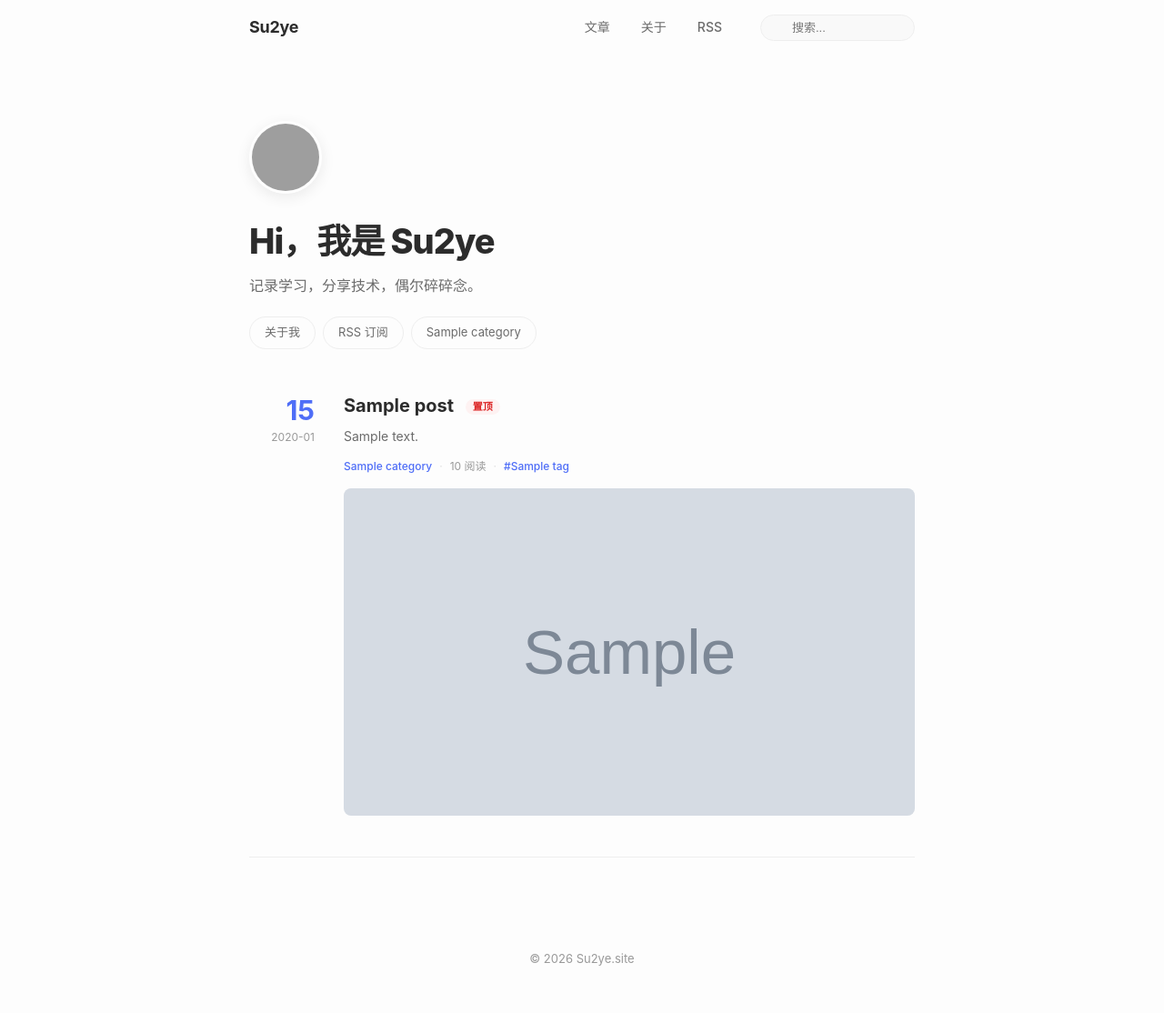
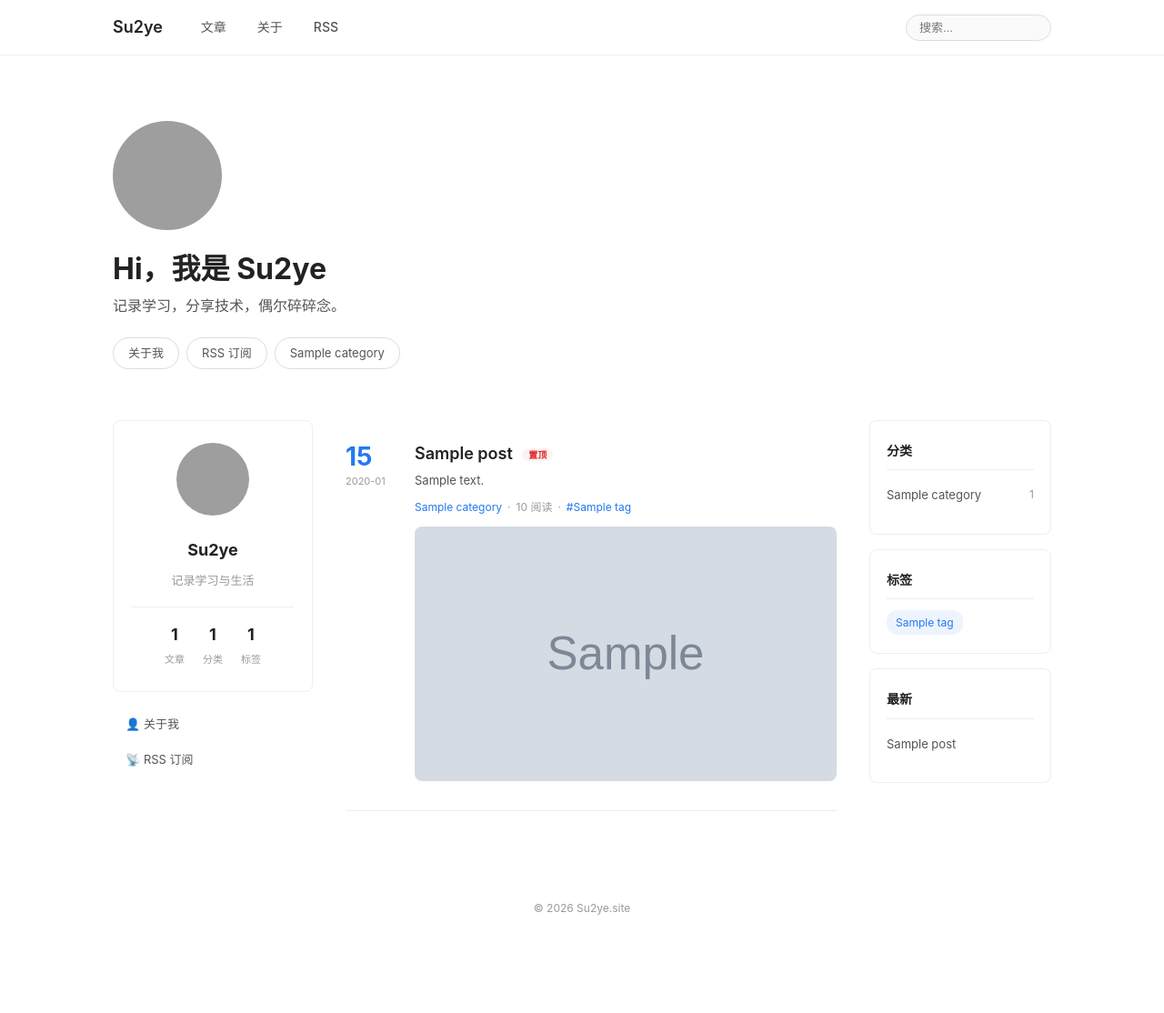
Before and after one commit to Su2ye/Su2ye_blog, a Django app: page / in a window 1280 px wide. Shown: the whole page at 91% size. After the commit the page ends 1006 px from the top, so only its background shows below. Run offline with Django 3.2, Linux system fonts and the light colour scheme; tables that the repository leaves empty hold one stand-in row (values such as "Sample post"); grey boxes marked "Sample" are stand-in pictures; grey boxes are pictures that could not be loaded.

Commit message:
三栏布局：左个人信息+中文章+右分类标签

```diff
--- a/static/css/style.css
+++ b/static/css/style.css
@@ -1,16 +1,15 @@
 /* ============================================================
-   Su2ye 的博客 — 极简·时间线·阅读优先
+   Su2ye 的博客 — 三栏布局
    ============================================================ */
 *, *::before, *::after { box-sizing: border-box; margin: 0; padding: 0; }
 
 :root {
-    --accent: #4f6ef7;
-    --accent-dim: #8b9cf7;
-    --text: #2c2c2c;
-    --text-light: #6b6b6b;
+    --blue: #2478f2;
+    --blue-light: #eef4fd;
+    --text: #222;
+    --text-light: #555;
     --text-muted: #999;
-    --bg: #fdfdfd;
-    --card-bg: #fff;
+    --bg: #fff;
     --border: #eee;
     --radius: 8px;
 }
@@ -20,240 +19,249 @@ html { scroll-behavior: smooth; }
 body {
     font-family: -apple-system, BlinkMacSystemFont, "Segoe UI", "PingFang SC",
                  "Hiragino Sans GB", "Microsoft YaHei", "Noto Sans SC", sans-serif;
-    font-size: 16px; line-height: 1.8; color: var(--text);
+    font-size: 15px; line-height: 1.8; color: var(--text);
     background: var(--bg); -webkit-font-smoothing: antialiased;
 }
 
-a { color: var(--accent); text-decoration: none; }
+a { color: var(--blue); text-decoration: none; }
 a:hover { text-decoration: underline; }
 
 /* ===== Nav ===== */
 .site-header {
-    background: rgba(253,253,253,.92); backdrop-filter: blur(12px);
-    border-bottom: 1px solid transparent;
+    background: rgba(255,255,255,.9); backdrop-filter: blur(12px);
     position: sticky; top: 0; z-index: 100;
+    border-bottom: 1px solid var(--border);
 }
-.site-header.scrolled { border-bottom-color: var(--border); }
 .header-inner {
-    max-width: 780px; margin: 0 auto; padding: 0 24px;
+    max-width: 1080px; margin: 0 auto; padding: 0 24px;
     display: flex; align-items: center; height: 60px; gap: 28px;
 }
-.site-logo {
-    font-size: 18px; font-weight: 700; color: var(--text);
-    letter-spacing: -.3px; white-space: nowrap;
-}
-.site-logo:hover { color: var(--accent); text-decoration: none; }
-.site-nav { display: flex; gap: 6px; margin-left: auto; }
+.site-logo { font-size: 18px; font-weight: 600; color: var(--text); white-space: nowrap; }
+.site-logo:hover { color: var(--blue); text-decoration: none; }
+.site-nav { display: flex; gap: 6px; }
 .site-nav a {
     padding: 6px 14px; border-radius: 6px; font-size: 14px;
     color: var(--text-light); font-weight: 500; transition: all .15s;
 }
-.site-nav a:hover { background: #f4f4f5; color: var(--text); text-decoration: none; }
-.header-search { position: relative; }
+.site-nav a:hover { background: #f5f5f5; color: var(--text); text-decoration: none; }
+.header-search { margin-left: auto; }
 .header-search input {
-    padding: 6px 14px 6px 34px; border: 1px solid var(--border); border-radius: 20px;
-    font-size: 13px; width: 170px; outline: none; background: #f9f9f9;
+    padding: 6px 14px; border: 1px solid #ddd; border-radius: 20px;
+    font-size: 13px; width: 160px; outline: none; background: #fafafa;
     transition: all .2s;
 }
-.header-search input:focus { border-color: var(--accent-dim); width: 200px; background: #fff; }
+.header-search input:focus { border-color: var(--blue); background: #fff; width: 190px; }
 
 /* ===== Hero ===== */
 .hero {
-    max-width: 780px; margin: 0 auto; padding: 72px 24px 48px;
-    text-align: left; position: relative;
+    max-width: 1080px; margin: 0 auto; padding: 72px 24px 56px;
+    text-align: left;
 }
 .hero-inner { max-width: 600px; }
 .hero-avatar {
-    width: 80px; height: 80px; border-radius: 50%; object-fit: cover;
-    margin-bottom: 20px; border: 3px solid rgba(255,255,255,.6);
-    box-shadow: 0 4px 16px rgba(0,0,0,.08);
+    width: 120px; height: 120px; border-radius: 50%; object-fit: cover;
+    margin-bottom: 24px; display: block;
 }
-.hero h1 { font-size: 38px; font-weight: 800; line-height: 1.25; letter-spacing: -1px; margin-bottom: 12px; }
-.hero p { font-size: 16px; color: var(--text-light); line-height: 1.7; }
-.hero-tags {
-    margin-top: 20px; display: flex; gap: 8px; flex-wrap: wrap;
-}
+.hero h1 { font-size: 32px; font-weight: 700; line-height: 1.2; margin-bottom: 8px; }
+.hero p { font-size: 16px; color: var(--text-light); line-height: 1.7; margin-bottom: 20px; }
+.hero-tags { display: flex; gap: 8px; flex-wrap: wrap; }
 .hero-tags a {
-    padding: 5px 16px; border: 1px solid var(--border); border-radius: 18px;
+    padding: 5px 16px; border: 1px solid #ddd; border-radius: 18px;
     color: var(--text-light); font-size: 13px; transition: all .15s;
 }
-.hero-tags a:hover { border-color: var(--accent); color: var(--accent); text-decoration: none; }
+.hero-tags a:hover { border-color: var(--blue); color: var(--blue); text-decoration: none; }
 
-/* ===== Main Layout ===== */
-.main-layout { max-width: 780px; margin: 0 auto; padding: 0 24px 64px; }
-.content { width: 100%; }
+/* ===== Three-Column Layout ===== */
+.main-layout {
+    max-width: 1080px; margin: 0 auto; padding: 0 24px 64px;
+    display: flex; gap: 36px; align-items: flex-start;
+}
+.sidebar-left  { width: 220px; flex-shrink: 0; }
+.content        { flex: 1; min-width: 0; }
+.sidebar-right { width: 200px; flex-shrink: 0; }
 
-/* ===== Post Cards (Timeline) ===== */
-.post-list { position: relative; }
+/* ===== Left Sidebar - Profile ===== */
+.profile-card {
+    background: #fff; border-radius: var(--radius); padding: 24px 20px;
+    border: 1px solid var(--border); text-align: center;
+}
+.profile-card .avatar {
+    width: 80px; height: 80px; border-radius: 50%; object-fit: cover;
+    margin-bottom: 14px;
+}
+.profile-card .name { font-size: 18px; font-weight: 700; margin-bottom: 6px; }
+.profile-card .bio { font-size: 13px; color: var(--text-muted); margin-bottom: 16px; }
+.profile-card .stats {
+    display: flex; justify-content: center; gap: 20px;
+    padding-top: 14px; border-top: 1px solid var(--border);
+}
+.profile-card .stat { text-align: center; }
+.profile-card .stat .num { font-size: 18px; font-weight: 700; color: var(--text); }
+.profile-card .stat .label { font-size: 11px; color: var(--text-muted); margin-top: 2px; }
+
+/* Links below profile */
+.side-links { margin-top: 16px; }
+.side-links a {
+    display: flex; align-items: center; gap: 8px; padding: 8px 14px;
+    border-radius: 6px; font-size: 13px; color: var(--text-light);
+    transition: all .15s;
+}
+.side-links a:hover { background: #f5f5f5; text-decoration: none; color: var(--text); }
+
+/* ===== Right Sidebar ===== */
+.right-widget {
+    background: #fff; border: 1px solid var(--border); border-radius: var(--radius);
+    padding: 20px 18px; margin-bottom: 16px;
+}
+.right-widget h3 {
+    font-size: 14px; font-weight: 700; margin-bottom: 12px; color: var(--text);
+    padding-bottom: 8px; border-bottom: 1px solid var(--border);
+}
+.right-widget ul { list-style: none; }
+.right-widget ul li { margin-bottom: 6px; }
+.right-widget ul li a {
+    font-size: 13px; color: var(--text-light); display: flex; justify-content: space-between;
+    padding: 4px 0;
+}
+.right-widget ul li a span { color: var(--text-muted); font-size: 12px; }
+.right-widget ul li a:hover { color: var(--blue); text-decoration: none; }
+.tag-mini { display: flex; flex-wrap: wrap; gap: 6px; }
+.tag-mini a {
+    padding: 3px 10px; background: var(--blue-light); border-radius: 12px;
+    font-size: 12px; color: var(--blue); transition: all .15s;
+}
+.tag-mini a:hover { background: var(--blue); color: #fff; text-decoration: none; }
+
+/* ===== Center - Post Cards ===== */
+.post-list { }
+.page-heading {
+    font-size: 20px; font-weight: 700; margin-bottom: 20px;
+    padding-bottom: 12px; border-bottom: 1px solid var(--border);
+}
 .post-card {
-    display: flex; gap: 32px; padding: 36px 0;
-    border-bottom: 1px solid var(--border);
-    align-items: flex-start;
+    display: flex; gap: 20px; padding: 24px 0;
+    border-bottom: 1px solid var(--border); align-items: flex-start;
 }
-.post-card:first-child { padding-top: 0; }
-
-/* Date block */
 .post-card-date {
-    flex-shrink: 0; width: 72px; text-align: right; padding-top: 4px;
+    flex-shrink: 0; width: 56px; text-align: left; padding-top: 2px;
 }
 .post-card-date .day {
-    font-size: 30px; font-weight: 700; color: var(--accent); line-height: 1;
-    display: block;
+    font-size: 28px; font-weight: 700; color: var(--blue); line-height: 1; display: block;
 }
 .post-card-date .month-year {
-    font-size: 12px; color: var(--text-muted); margin-top: 4px;
-    display: block;
+    font-size: 11px; color: var(--text-muted); margin-top: 4px; display: block;
 }
-
-/* Content block */
 .post-card-content { flex: 1; min-width: 0; }
 .post-card .post-title {
-    font-size: 20px; font-weight: 700; line-height: 1.4; margin-bottom: 8px;
+    font-size: 18px; font-weight: 600; line-height: 1.4; margin-bottom: 6px;
 }
 .post-card .post-title a { color: var(--text); }
-.post-card .post-title a:hover { color: var(--accent); text-decoration: none; }
+.post-card .post-title a:hover { color: var(--blue); text-decoration: none; }
 .top-badge {
-    display: inline-block; font-size: 11px; background: #fef2f2; color: #dc2626;
-    padding: 1px 8px; border-radius: 10px; vertical-align: middle; margin-left: 8px;
+    font-size: 10px; background: #fef2f2; color: #dc2626;
+    padding: 1px 7px; border-radius: 9px; vertical-align: middle; margin-left: 6px;
     font-weight: 600;
 }
 .post-summary {
-    font-size: 14px; color: var(--text-light); line-height: 1.7;
-    display: -webkit-box; -webkit-line-clamp: 2; -webkit-box-orient: vertical;
-    overflow: hidden; margin-bottom: 10px;
+    font-size: 13px; color: var(--text-light); line-height: 1.7; margin-bottom: 8px;
+    display: -webkit-box; -webkit-line-clamp: 2; -webkit-box-orient: vertical; overflow: hidden;
 }
 .post-card-meta {
-    display: flex; align-items: center; gap: 8px; flex-wrap: wrap;
+    display: flex; align-items: center; gap: 6px; flex-wrap: wrap;
     font-size: 12px; color: var(--text-muted);
 }
-.post-card-meta a { color: var(--accent); font-weight: 500; font-size: 12px; }
-.post-card-meta-dot { color: #ddd; }
-.post-card-image { width: 100%; border-radius: var(--radius); margin-top: 14px; max-height: 360px; object-fit: cover; }
+.post-card-meta a { color: var(--blue); }
+.post-card-image { width: 100%; border-radius: var(--radius); margin-top: 10px; max-height: 280px; object-fit: cover; }
 
 /* ===== Post Detail ===== */
-.post-detail { padding: 24px 0 48px; }
-.post-detail-cover {
-    width: 100%; border-radius: var(--radius); margin-bottom: 40px;
-    max-height: 440px; object-fit: cover;
-}
-.post-header { margin-bottom: 40px; text-align: left; }
-.post-header h1 {
-    font-size: 34px; font-weight: 800; line-height: 1.3; letter-spacing: -.5px;
-    margin-bottom: 16px;
-}
-.post-meta {
-    display: flex; align-items: center; gap: 8px; flex-wrap: wrap;
-    font-size: 14px; color: var(--text-muted);
-}
-.post-meta a { color: var(--accent); font-weight: 500; }
+.post-detail { padding: 8px 0 48px; }
+.post-detail-cover { width: 100%; border-radius: var(--radius); margin-bottom: 32px; max-height: 360px; object-fit: cover; }
+.post-header { margin-bottom: 32px; }
+.post-header h1 { font-size: 28px; font-weight: 700; line-height: 1.35; margin-bottom: 12px; }
+.post-meta { display: flex; align-items: center; gap: 8px; flex-wrap: wrap; font-size: 13px; color: var(--text-muted); }
+.post-meta a { color: var(--blue); }
 .post-meta-dot { color: #ddd; }
-
-/* Article body */
-.post-body { font-size: 17px; line-height: 2; color: #3a3a3a; }
-.post-body h2 { font-size: 24px; font-weight: 700; margin: 48px 0 18px; padding-bottom: 8px; border-bottom: 1px solid var(--border); }
-.post-body h3 { font-size: 20px; font-weight: 600; margin: 36px 0 14px; }
-.post-body h4 { font-size: 18px; font-weight: 600; margin: 28px 0 10px; }
-.post-body p { margin-bottom: 22px; }
-.post-body ul, .post-body ol { margin-bottom: 22px; padding-left: 24px; }
-.post-body li { margin-bottom: 4px; }
+.post-body { font-size: 16px; line-height: 2; color: #3a3a3a; }
+.post-body h2 { font-size: 22px; font-weight: 700; margin: 40px 0 14px; padding-bottom: 6px; border-bottom: 1px solid var(--border); }
+.post-body h3 { font-size: 18px; font-weight: 600; margin: 28px 0 10px; }
+.post-body p { margin-bottom: 18px; }
+.post-body ul, .post-body ol { margin-bottom: 18px; padding-left: 24px; }
 .post-body blockquote {
-    border-left: 3px solid var(--accent); margin: 28px 0; padding: 14px 22px;
+    border-left: 3px solid var(--blue); margin: 20px 0; padding: 10px 18px;
     background: #f8f9fc; border-radius: 0 var(--radius) var(--radius) 0;
     color: var(--text-light); font-size: 15px;
 }
 .post-body code {
-    background: #f1f3f4; padding: 2px 7px; border-radius: 4px;
-    font-family: "SF Mono", "Fira Code", "Cascadia Code", Consolas, monospace;
-    font-size: 14px; color: #c7254e;
+    background: #f2f2f2; padding: 2px 6px; border-radius: 4px;
+    font-family: "SF Mono", "Fira Code", Consolas, monospace; font-size: 14px; color: #c7254e;
 }
 .post-body pre {
-    background: #1e293b; border-radius: var(--radius); padding: 22px 26px;
-    overflow-x: auto; margin: 24px 0; line-height: 1.65;
+    background: #1e293b; border-radius: var(--radius); padding: 18px 22px;
+    overflow-x: auto; margin: 20px 0; line-height: 1.6;
 }
 .post-body pre code { background: none; padding: 0; color: #e2e8f0; font-size: 14px; }
-.post-body .highlight {
-    background: #1e293b; border-radius: var(--radius); padding: 22px 26px;
-    overflow-x: auto; margin: 24px 0;
-}
+.post-body .highlight { background: #1e293b; border-radius: var(--radius); padding: 18px 22px; overflow-x: auto; margin: 20px 0; }
 .post-body .highlight pre { background: none; padding: 0; margin: 0; }
 .post-body .highlight code { color: #e2e8f0; }
-.post-body table {
-    border-collapse: collapse; width: 100%; margin: 24px 0; font-size: 15px;
-}
-.post-body th, .post-body td { border: 1px solid var(--border); padding: 10px 14px; }
+.post-body table { border-collapse: collapse; width: 100%; margin: 20px 0; font-size: 14px; }
+.post-body th, .post-body td { border: 1px solid var(--border); padding: 8px 12px; }
 .post-body th { background: #f8f9fc; font-weight: 600; }
-.post-body img { border-radius: var(--radius); margin: 16px 0; max-width: 100%; }
+.post-body img { border-radius: var(--radius); margin: 12px 0; max-width: 100%; }
 
-/* Tags */
 .post-tags {
-    margin-top: 40px; padding-top: 20px; border-top: 1px solid var(--border);
+    margin-top: 32px; padding-top: 16px; border-top: 1px solid var(--border);
     display: flex; flex-wrap: wrap; gap: 8px;
 }
 .post-tags .tag {
-    padding: 4px 14px; border: 1px solid var(--border); border-radius: 16px;
-    font-size: 13px; color: var(--text-light); transition: all .15s;
+    padding: 3px 12px; background: var(--blue-light); border-radius: 14px;
+    font-size: 12px; color: var(--blue); transition: all .15s;
 }
-.post-tags .tag:hover { border-color: var(--accent); color: var(--accent); text-decoration: none; }
+.post-tags .tag:hover { background: var(--blue); color: #fff; text-decoration: none; }
 
-/* Post nav */
-.post-nav {
-    display: flex; justify-content: space-between; gap: 20px; margin-top: 36px;
-    padding-top: 20px; border-top: 1px solid var(--border);
-}
-.post-nav a {
-    font-size: 14px; color: var(--text-light); max-width: 48%;
-    transition: color .15s;
-}
-.post-nav a:hover { color: var(--accent); text-decoration: none; }
+.post-nav { display: flex; justify-content: space-between; gap: 16px; margin-top: 28px; padding-top: 16px; border-top: 1px solid var(--border); }
+.post-nav a { font-size: 13px; color: var(--text-light); max-width: 48%; }
+.post-nav a:hover { color: var(--blue); text-decoration: none; }
 .post-nav .next { text-align: right; margin-left: auto; }
 
-/* Comments */
-.post-comments { margin-top: 40px; }
+.post-comments { margin-top: 32px; }
 
 /* ===== About ===== */
-.page-content { padding: 24px 0 48px; }
-.page-content h1 { font-size: 28px; font-weight: 800; margin-bottom: 24px; }
-.page-content p { margin-bottom: 20px; font-size: 16px; color: var(--text-light); line-height: 1.9; }
+.page-content { padding: 8px 0 48px; }
+.page-content h1 { font-size: 24px; font-weight: 700; margin-bottom: 20px; }
+.page-content p { margin-bottom: 16px; font-size: 15px; color: var(--text-light); line-height: 1.9; }
 
 /* ===== Pagination ===== */
 .pagination {
     display: flex; justify-content: center; align-items: center; gap: 6px;
-    margin-top: 48px; padding-top: 24px;
+    margin-top: 36px; padding-top: 18px;
 }
 .pagination a, .pagination .current {
-    padding: 8px 18px; border-radius: 6px; font-size: 14px; font-weight: 500;
+    padding: 6px 16px; border-radius: 6px; font-size: 13px; font-weight: 500;
     border: 1px solid var(--border); transition: all .15s;
 }
 .pagination a { color: var(--text); }
-.pagination a:hover { background: var(--accent); color: #fff; border-color: var(--accent); text-decoration: none; }
-.pagination .current { background: var(--accent); color: #fff; border-color: var(--accent); }
-
-/* ===== Page heading ===== */
-.page-heading {
-    font-size: 24px; font-weight: 700; margin-bottom: 0; padding-bottom: 16px;
-    border-bottom: 1px solid var(--border);
-}
+.pagination a:hover { background: var(--blue); color: #fff; border-color: var(--blue); text-decoration: none; }
+.pagination .current { background: var(--blue); color: #fff; border-color: var(--blue); }
 
 /* ===== Footer ===== */
-.site-footer {
-    text-align: center; padding: 36px 24px 48px;
-    color: var(--text-muted); font-size: 13px;
-}
+.site-footer { text-align: center; padding: 32px 24px 40px; color: var(--text-muted); font-size: 12px; }
 
 /* ===== Empty ===== */
 .empty-state { text-align: center; padding: 80px 24px; color: var(--text-muted); }
 
 /* ===== Responsive ===== */
-@media (max-width: 640px) {
-    .post-card { flex-direction: column; gap: 12px; }
-    .post-card-date { width: auto; text-align: left; display: flex; align-items: baseline; gap: 8px; }
-    .post-card-date .day { font-size: 20px; }
+@media (max-width: 860px) {
+    .main-layout { flex-direction: column; gap: 24px; }
+    .sidebar-left, .sidebar-right { width: 100%; }
+    .profile-card { display: flex; align-items: center; gap: 16px; text-align: left; padding: 16px; }
+    .profile-card .avatar { width: 56px; height: 56px; margin-bottom: 0; }
+    .profile-card .stats { display: none; }
+    .side-links { display: flex; gap: 8px; margin-top: 0; }
+    .post-card { flex-direction: column; gap: 8px; }
+    .post-card-date { display: flex; align-items: baseline; gap: 6px; width: auto; }
+    .post-card-date .day { font-size: 18px; }
     .post-card-date .month-year { margin-top: 0; }
-    .hero { padding: 48px 16px 32px; }
-    .hero h1 { font-size: 28px; }
-    .post-detail-cover { max-height: 240px; margin-bottom: 24px; }
-    .post-header h1 { font-size: 26px; }
-    .post-body { font-size: 16px; }
-    .header-search input { width: 120px; }
-    .header-search input:focus { width: 150px; }
+    .hero { padding: 48px 16px 36px; }
+    .hero h1 { font-size: 26px; }
+    .hero-avatar { width: 90px; height: 90px; }
 }
--- a/templates/base.html
+++ b/templates/base.html
@@ -1,5 +1,9 @@
 <!DOCTYPE html>
 {% load static blog_tags %}
+{% get_categories as categories %}
+{% get_tags as all_tags %}
+{% get_recent_posts 5 as recent_posts %}
+{% get_post_count as total_posts %}
 <html lang="zh-CN">
 <head>
     <meta charset="UTF-8">
@@ -9,7 +13,7 @@
     <link rel="stylesheet" href="{% static 'css/style.css' %}">
 </head>
 <body>
-    <header class="site-header" id="site-header">
+    <header class="site-header">
         <div class="header-inner">
             <a href="{% url 'blog:home' %}" class="site-logo">Su2ye</a>
             <nav class="site-nav">
@@ -26,9 +30,73 @@
     {% block hero %}{% endblock %}
 
     <main class="main-layout">
+
+        <!-- 左侧栏：个人信息 -->
+        <aside class="sidebar-left">
+            <div class="profile-card">
+                <img src="/static/img/tx.jpg" alt="Su2ye" class="avatar" width="80" height="80">
+                <div class="name">Su2ye</div>
+                <div class="bio">记录学习与生活</div>
+                <div class="stats">
+                    <div class="stat">
+                        <div class="num">{{ total_posts }}</div>
+                        <div class="label">文章</div>
+                    </div>
+                    <div class="stat">
+                        <div class="num">{{ categories|length }}</div>
+                        <div class="label">分类</div>
+                    </div>
+                    <div class="stat">
+                        <div class="num">{{ all_tags|length }}</div>
+                        <div class="label">标签</div>
+                    </div>
+                </div>
+            </div>
+            <div class="side-links">
+                <a href="{% url 'blog:about' %}">👤 关于我</a>
+                <a href="{% url 'blog:rss' %}">📡 RSS 订阅</a>
+            </div>
+        </aside>
+
+        <!-- 中间：主要内容 -->
         <section class="content">
             {% block content %}{% endblock %}
         </section>
+
+        <!-- 右侧栏：分类 + 标签 -->
+        <aside class="sidebar-right">
+            <div class="right-widget">
+                <h3>分类</h3>
+                <ul>
+                    {% for c in categories %}
+                    <li><a href="{{ c.get_absolute_url }}">{{ c.name }} <span>{{ c.post_count }}</span></a></li>
+                    {% empty %}
+                    <li><span style="font-size:13px;color:var(--text-muted);">暂无</span></li>
+                    {% endfor %}
+                </ul>
+            </div>
+            <div class="right-widget">
+                <h3>标签</h3>
+                <div class="tag-mini">
+                    {% for t in all_tags %}
+                    <a href="{{ t.get_absolute_url }}">{{ t.name }}</a>
+                    {% empty %}
+                    <span style="font-size:12px;color:var(--text-muted);">暂无</span>
+                    {% endfor %}
+                </div>
+            </div>
+            {% if recent_posts %}
+            <div class="right-widget">
+                <h3>最新</h3>
+                <ul>
+                    {% for p in recent_posts %}
+                    <li><a href="{{ p.get_absolute_url }}">{{ p.title }}</a></li>
+                    {% endfor %}
+                </ul>
+            </div>
+            {% endif %}
+        </aside>
+
     </main>
 
     <footer class="site-footer">
```
